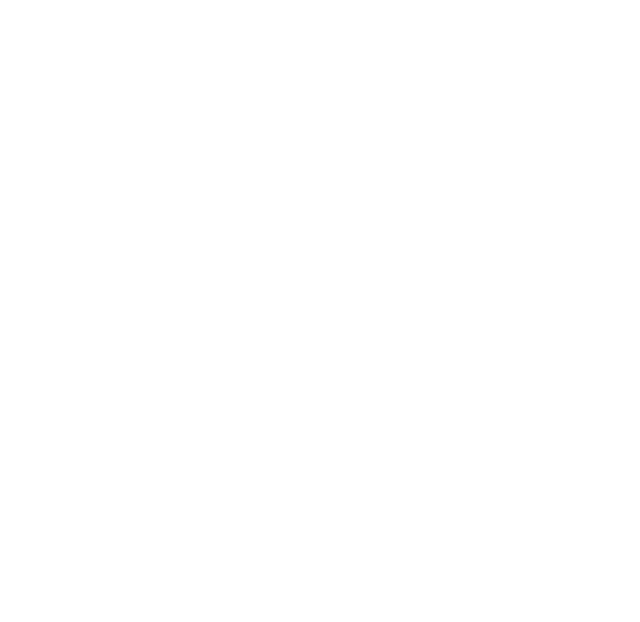
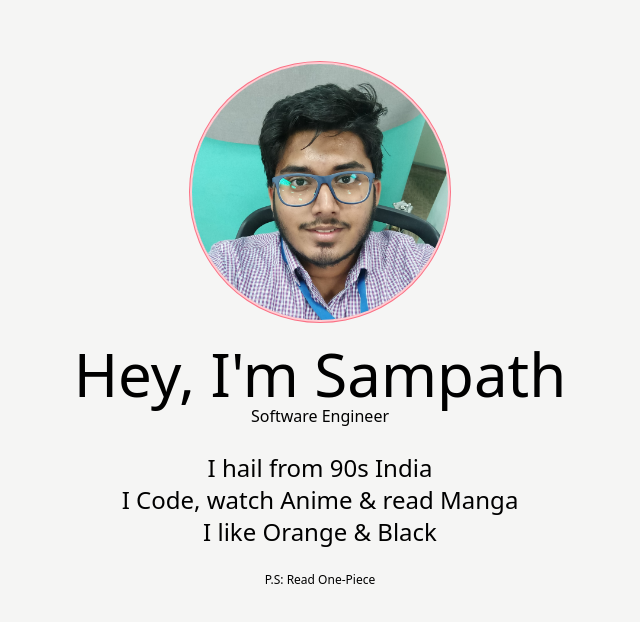
Before and after one commit to rsampaths16/rsampaths16.github.io, a Next.js app: page / in a window 1280 px wide. Shown: the top 622 px of the page, without its empty margins (320-960 px from the left). Built offline with nearby package versions, Linux system fonts and the light colour scheme.

Commit message:
Add a home page
Issues:
* https://github.com/rsampaths16/rsampaths16.github.io/issues/1

```diff
--- a/pages/index.tsx
+++ b/pages/index.tsx
@@ -1,7 +1,30 @@
-import type { NextPage } from 'next'
+import Layout from 'components/layout'
+import Container from 'components/container'
+import QuickIntro from 'components/quick-intro'
 
-const Home: NextPage = () => {
-  return (<div/>)
+
+export default function Home(): JSX.Element {
+  const avatarURL = '/images/avatar.jpg'
+  const greeting = 'Hey, I\'m Sampath'
+  const caption = 'Software Engineer'
+  const introLines: string[] = [
+    'I hail from 90s India',
+    'I Code, watch Anime & read Manga',
+    'I like Orange & Black'
+  ]
+  const postScript = 'P.S: Read One-Piece'
+
+  return (
+    <Layout>
+      <Container>
+        <QuickIntro
+          avatarUrl={avatarURL}
+          greeting={greeting}
+          caption={caption}
+          introLines={introLines}
+          postScript={postScript}
+        />
+      </Container>
+    </Layout>
+  )
 }
-
-export default Home
```
Also changed, not shown: public/images/avatar.jpg (added).
